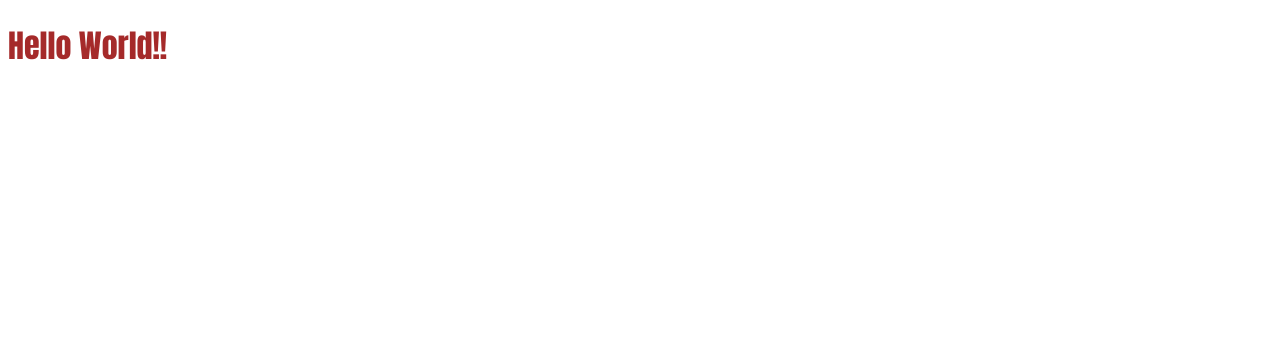
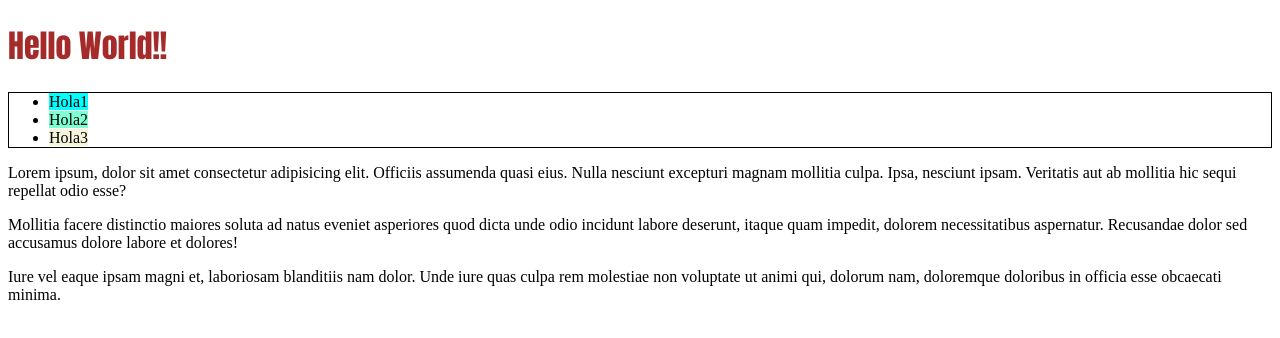
Before and after one commit to DavidPayan8/Pruebas, a plain HTML site: page index.html in a window 1280 px wide. Drawn offline with Linux system fonts and the light colour scheme.

Commit message:
add content and style on body

```diff
--- a/css/style.css
+++ b/css/style.css
@@ -1,4 +1,30 @@
-h1{
-    color:brown;
+h1 {
+    color: brown;
     font-family: Impact, Haettenschweiler, 'Arial Narrow Bold', sans-serif;
 }
+
+ul {
+    border: 1px solid black;
+}
+
+.opcion1 {
+    background-color: aqua;
+}
+
+.opcion2 {
+    background-color: aquamarine;
+}
+
+.opcion3 {
+    background-color: beige;
+}
+
+.opcion1:hover{
+    background-color:aliceblue;
+}
+.opcion2:hover{
+    background-color: aliceblue;
+}
+.opcion3:hover{
+    background-color: aliceblue;
+}
--- a/index.html
+++ b/index.html
@@ -8,5 +8,15 @@
 </head>
 <body>
     <h1>Hello World!!</h1>
+    <ul>
+        <li><span class="opcion1">Hola1</span></li>
+        <li><span class="opcion2">Hola2</span></li>
+        <li><span class="opcion3">Hola3</span></li>
+    </ul>
+    <div class="principal">
+        <p>Lorem ipsum, dolor sit amet consectetur adipisicing elit. Officiis assumenda quasi eius. Nulla nesciunt excepturi magnam mollitia culpa. Ipsa, nesciunt ipsam. Veritatis aut ab mollitia hic sequi repellat odio esse?</p>
+        <p>Mollitia facere distinctio maiores soluta ad natus eveniet asperiores quod dicta unde odio incidunt labore deserunt, itaque quam impedit, dolorem necessitatibus aspernatur. Recusandae dolor sed accusamus dolore labore et dolores!</p>
+        <p>Iure vel eaque ipsam magni et, laboriosam blanditiis nam dolor. Unde iure quas culpa rem molestiae non voluptate ut animi qui, dolorum nam, doloremque doloribus in officia esse obcaecati minima.</p>
+    </div>
 </body>
 </html>
```
